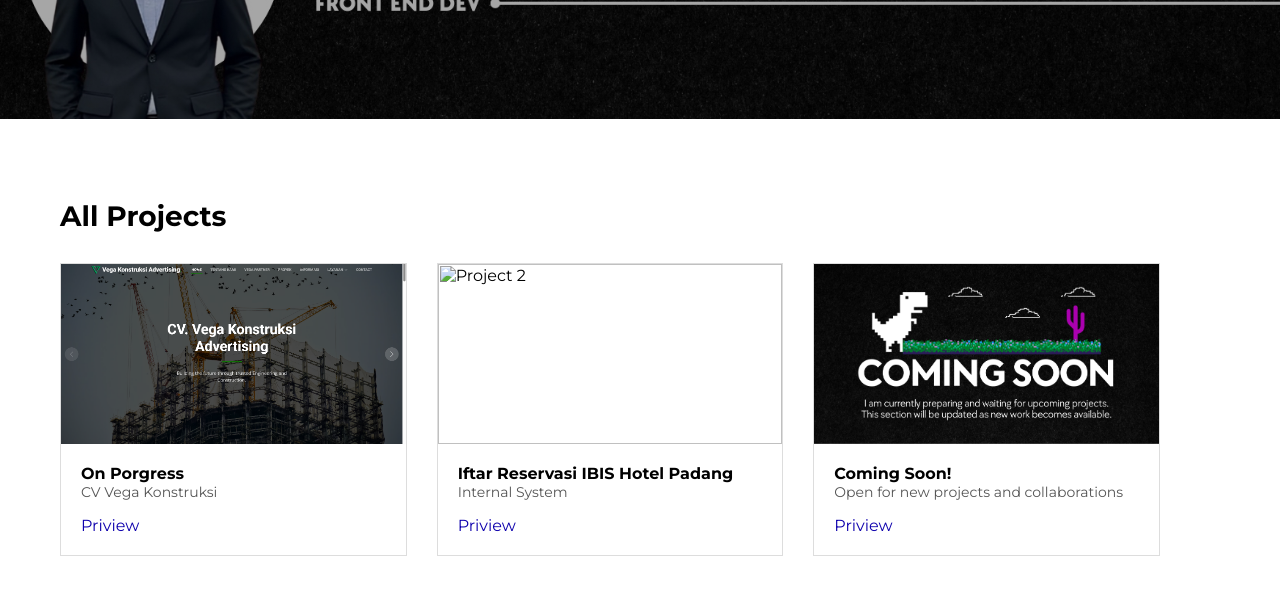
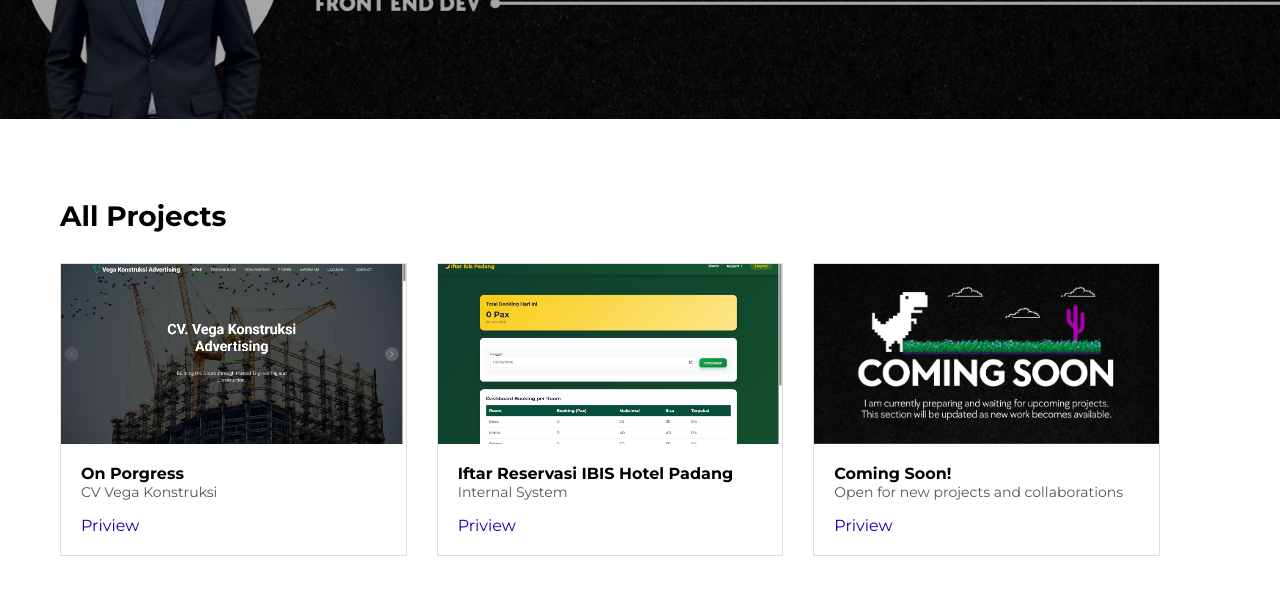
Before and after one commit to bagusfaturrahman8800/PortfolioWebsite, a plain HTML site: page project.html in a window 1280 px wide. Shown: the part 201-800 px from the top of the page. Drawn offline with Linux system fonts and the light colour scheme.

Commit message:
hapus foto lama dan update project.html

```diff
--- a/project.html
+++ b/project.html
@@ -49,7 +49,7 @@
 
                 <div class="project-card">
                     <div class="project-img">
-                        <img src="/assets/Screenshoot_1_iftar.png" alt="Project 2">
+                        <img src="/assets/Screenshot_1_iftar.png" alt="Project 2">
                     </div>
 
                     <div class="project-body">
```
Also changed, not shown: assets/project/Screenshot_1_iftar.png (deleted).
